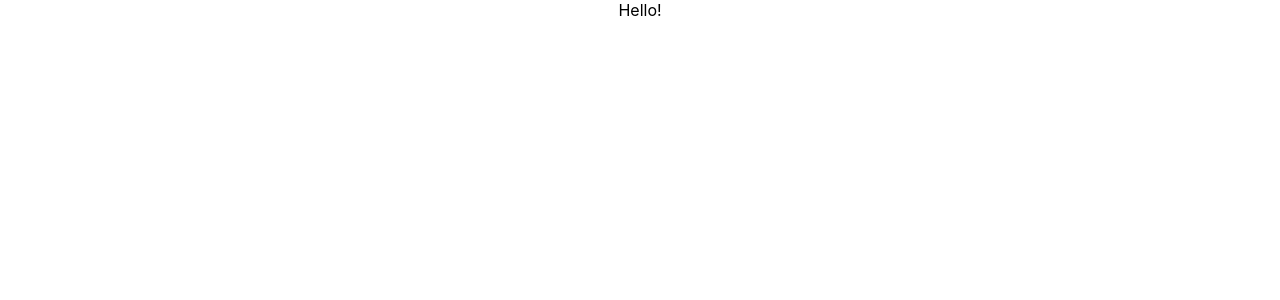
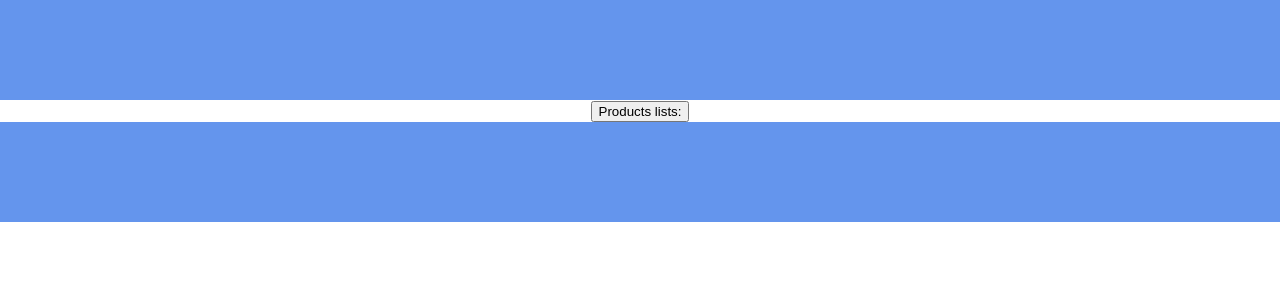
Before and after one commit to VitaliiMelnychukDev/nutrition-react, a React (Create React App) app: page / in a window 1280 px wide. Shown: the top 300 px of the page. Built offline with nearby package versions, Linux system fonts and the light colour scheme.

Commit message:
Study react

```diff
--- a/src/App.css
+++ b/src/App.css
@@ -3,7 +3,11 @@
 }
 
 .App-header {
+  background-color: cornflowerblue;
+  height: 100px;
 }
 
 .App-footer {
+  background-color: cornflowerblue;
+  height: 100px;
 }
--- a/src/App.js
+++ b/src/App.js
@@ -1,13 +1,79 @@
 import React, { Component } from 'react';
 import './App.css';
+import Product from './Product/Product';
 
 class App extends Component {
+  state  = {
+    products: [
+      { id: 1, name: 'Cabbage' },
+      { id: 2, name: 'Potato' },
+      { id: 3, name: 'Pepper' },
+    ]
+  };
+
+  switchNameHandler = (newName) => {
+    this.setState({
+      products: [
+        { id: 1, name: newName },
+        { id: 2, name: 'Potato' },
+        { id: 3, name: 'Pepper' },
+      ],
+      showProducts: 1
+    });
+  };
+
+  nameChangedHandler = (event, id) => {
+    console.log(id);
+    const productIndex = this.state.products.findIndex((product) => {
+      return product.id === id;
+    });
+
+    const product = {...this.state.products[productIndex]};
+    product.name = event.target.value;
+    const products = [...this.state.products];
+    products[productIndex] = product;
+
+    this.setState({
+      products: products
+    });
+  };
+
+  deleteProductHandler = (index) => {
+    const products = [...this.state.products];
+    products.splice(index, 1);
+    this.setState({products: products});
+  };
+
+  toggleProductsHandler = () => {
+    const show = this.state.showProducts;
+    this.setState({
+      showProducts: !show
+    });
+  };
+
   render() {
+    let products = null;
+    if (this.state.showProducts) {
+      products = (
+        <div>
+          {this.state.products.map((product, index) => {
+             return <Product
+              name={product.name}
+              click={() => this.deleteProductHandler(index)}
+              changed={(event) => this.nameChangedHandler(event, product.id)}
+              key={index}
+            />
+          })}
+        </div>
+      );
+    }
+
     return (
       <div className="App">
         <header className="App-header">
         </header>
-        <body>Hello!</body>
+        <button onClick={this.toggleProductsHandler}>Products lists: </button>
+        {products}
         <footer className="App-footer">
         </footer>
       </div>
--- /dev/null
+++ b/src/Product/Person.css
@@ -0,0 +1,7 @@
+.Person {
+    width: 60%;
+    margin: 10px auto;
+    border: 1px solid red;
+    border-radius: 5px;
+    padding: 10px;
+}
--- /dev/null
+++ b/src/Product/Product.js
@@ -0,0 +1,13 @@
+import React from 'react';
+import './Person.css';
+const product = (props) => {
+  return (
+    <div className="Person">
+      <p onClick={props.click}>Product name is {props.name}</p>
+      <p>{props.children}</p>
+      <input type="text" onChange={props.changed} value={props.name} />
+    </div>
+  );
+};
+
+export default product;
```
